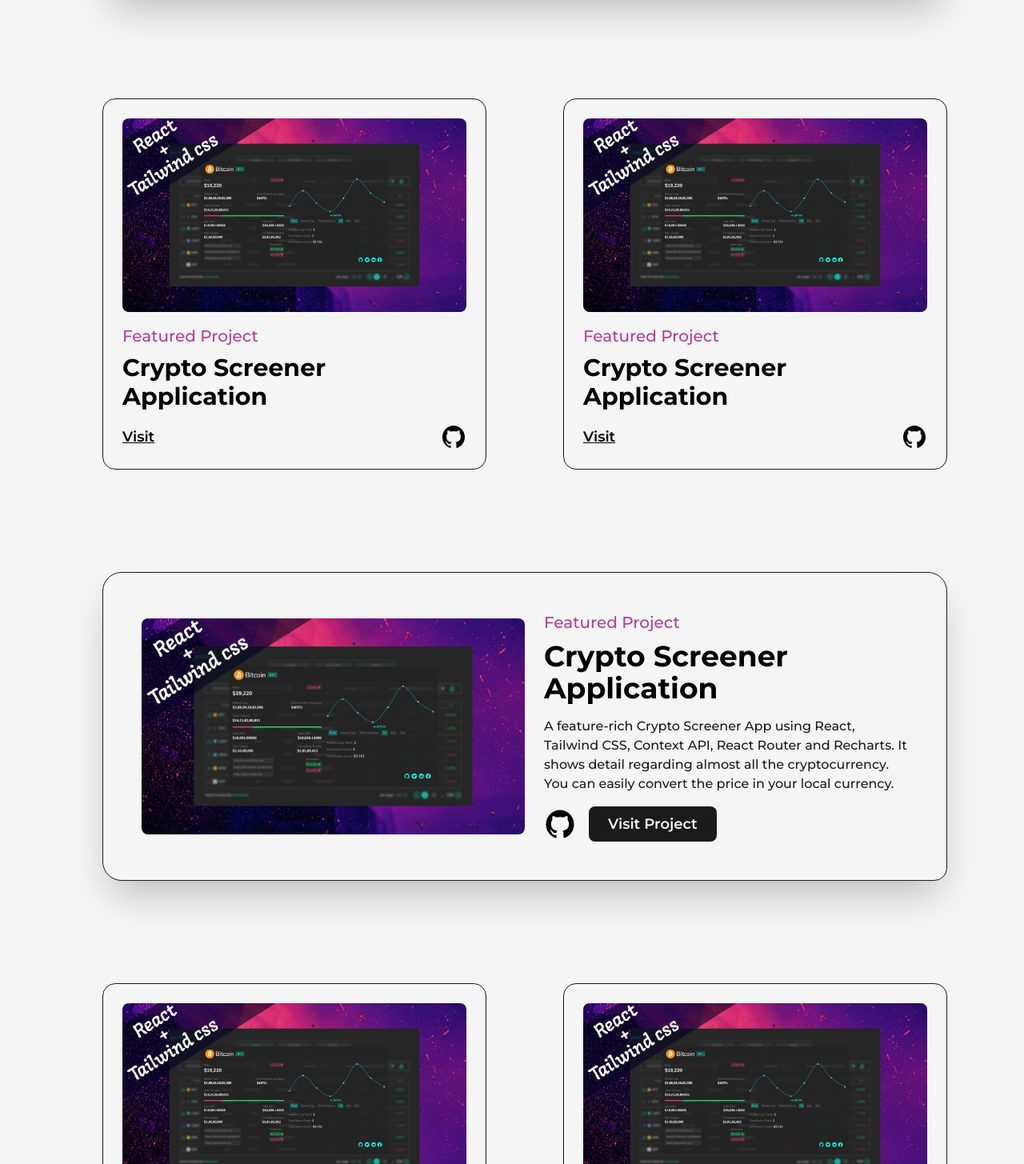
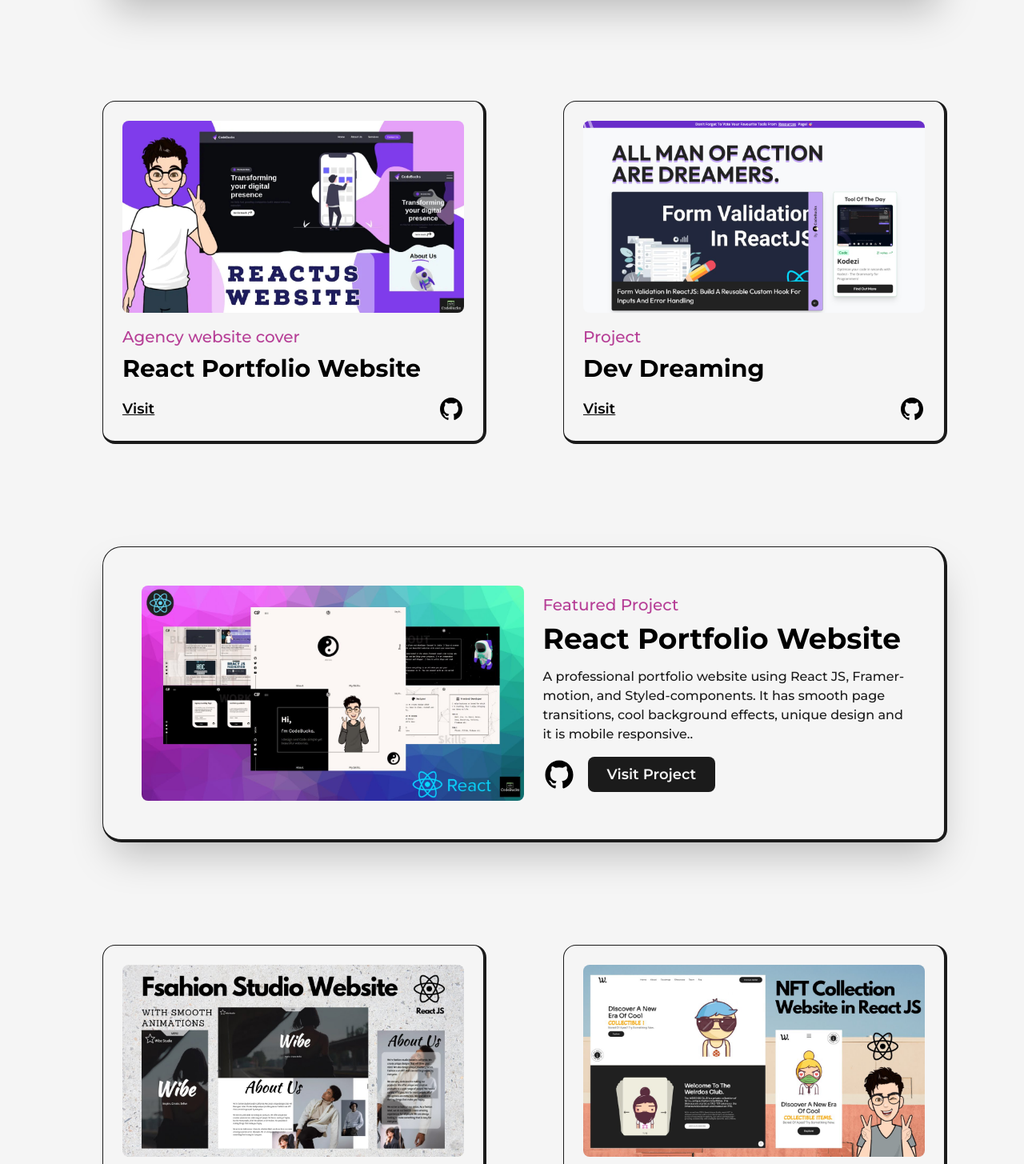
Before and after one commit to ewilkinsiii/Next.js-Developer-Portfolio, a Next.js app: page /projects in a window 1280 px wide. Shown: the part 895-2350 px from the top of the page at 80% size. Built offline with nearby package versions, Linux system fonts and the light colour scheme.

Commit message:
added placeholder data

```diff
--- a/src/pages/projects.js
+++ b/src/pages/projects.js
@@ -6,6 +6,11 @@ import Image from "next/image";
 import Link from "next/link";
 import React from "react";
 import project1 from "../../public/images/projects/crypto-screener-cover-image.jpg";
+import project2 from "../../public/images/projects/agency-website-cover-image.jpg";
+import project3 from "../../public/images/projects/devdreaming.jpg";
+import project4 from "../../public/images/projects/fashion-studio-website.jpg";
+import project5 from "../../public/images/projects/nft-collection-website-cover-image.jpg";
+import project6 from "../../public/images/projects/portfolio-cover-image.jpg";
 import { motion } from "framer-motion";
 
 const FramerImage = motion(Image);
@@ -14,9 +19,10 @@ const FeatureProject = ({ type, title, summary, img, link, github }) => {
   return (
     <article
       className="w-full flex items-center justify-between relative rounded-br-2xl
-        rounded-3xl border border-solid border-dark bg-light shadow-2xl p-12"
+        rounded-3xl border border-solid border-dark bg-light shadow-2xl p-12
+        border-r-4 border-b-4"
     >
-      <div className="absolute top-0 -right-3 -z-10 w-[101%] h-[103%] rounded-[2.5rem] bg-dark rounded-br-3xl" />
+      {/* <div className="absolute top-0 -right-3 -z-10 w-[101%] h-[103%] rounded-[2.5rem] bg-dark rounded-br-3xl" /> */}
       <Link
         href={link}
         target="_blank"
@@ -62,9 +68,9 @@ const Project = ({ type, title, img, link, github }) => {
   return (
     <article
       className="w-full flex flex-col items-center justify-center
-    rounded-2xl border border-solid border-dark bg-light p-6 relative"
+    rounded-2xl border border-solid border-dark bg-light p-6 relative border-r-4 border-b-4"
     >
-      <div className="absolute top-0 -right-3 -z-10 w-[101%] h-[103%] rounded-[2rem] bg-dark rounded-br-3xl" />
+      {/* <div className="absolute top-0 -right-3 -z-10 w-[101%] h-[103%] rounded-[2rem] bg-dark rounded-br-3xl" /> */}
       <Link
         href={link}
         target="_blank"
@@ -86,7 +92,9 @@ const Project = ({ type, title, img, link, github }) => {
           target="_blank"
           className="hover:underline underline-offset-2"
         >
-          <h2 className="my-2 w-full text-left text-3xl font-bold">{title}</h2>
+          <h2 className="my-2 w-full text-left text-3xl font-bold capitalize">
+            {title}
+          </h2>
         </Link>
         <div className="w-full mt-2 flex items-center justify-between">
           <Link
@@ -138,9 +146,9 @@ const projects = () => {
 
             <div className="col-span-6">
               <Project
-                type="Featured Project"
-                title="Crypto Screener Application"
-                img={project1}
+                type="Agency website cover"
+                title="React Portfolio Website"
+                img={project2}
                 link="/"
                 github="www.github.com"
               />
@@ -148,9 +156,9 @@ const projects = () => {
 
             <div className="col-span-6">
               <Project
-                type="Featured Project"
-                title="Crypto Screener Application"
-                img={project1}
+                type="Project"
+                title="dev dreaming"
+                img={project3}
                 link="/"
                 github="www.github.com"
               />
@@ -159,11 +167,10 @@ const projects = () => {
             <div className="col-span-12">
               <FeatureProject
                 type="Featured Project"
-                title="Crypto Screener Application"
-                summary="A feature-rich Crypto Screener App using React, Tailwind CSS, Context API, React Router and Recharts.
-                    It shows detail regarding almost all the cryptocurrency. You can easily convert the price in your
-                    local currency."
-                img={project1}
+                title="React Portfolio Website"
+                summary="A professional portfolio website using React JS, Framer-motion, and Styled-components. It has smooth
+                page transitions, cool background effects, unique design and it is mobile responsive.."
+                img={project6}
                 link="/"
                 github="www.github.com"
               />
@@ -171,9 +178,9 @@ const projects = () => {
 
             <div className="col-span-6">
               <Project
-                type="Featured Project"
-                title="Crypto Screener Application"
-                img={project1}
+                type="Project"
+                title="fashion studio website"
+                img={project4}
                 link="/"
                 github="www.github.com"
               />
@@ -181,9 +188,9 @@ const projects = () => {
 
             <div className="col-span-6">
               <Project
-                type="Featured Project"
-                title="Crypto Screener Application"
-                img={project1}
+                type="Project"
+                title="nft collection website"
+                img={project5}
                 link="/"
                 github="www.github.com"
               />
```
